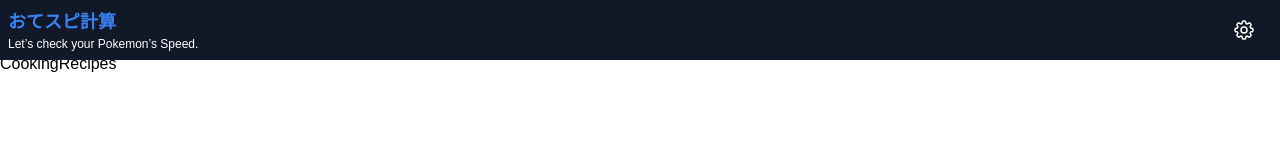
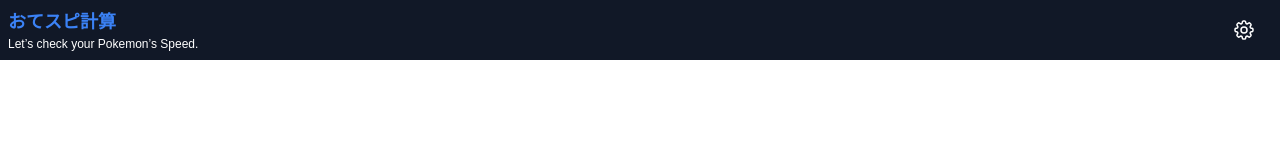
Before and after one commit to Sug1re/PokemonSleep_HelpSpeed, a Next.js app: page /cooking-recipes in a window 1280 px wide. Shown: the top 160 px of the page. Built offline with nearby package versions, Linux system fonts and the light colour scheme; a web font is replaced by a local one.

Commit message:
プチ修正

```diff
--- a/app/cooking-recipes/page.tsx
+++ b/app/cooking-recipes/page.tsx
@@ -2,7 +2,7 @@
 
 const CookingRecipes = () => {
   return (
-    <div>CookingRecipes</div>
+    <div>只今工事中です</div>
   )
 }
 
--- a/app/globals.css
+++ b/app/globals.css
@@ -3,5 +3,5 @@
 @tailwind utilities;
 /* globals.css */
 body {
-    padding-top: 44px; /* ヘッダーの高さ分のスペースを確保 */
+    padding-top: 0px; /* ヘッダーの高さ分のスペースを確保 */
   }
--- a/app/page.tsx
+++ b/app/page.tsx
@@ -339,11 +339,10 @@
     }
   };
 
-//768px以上の時のpadding,marginの調整（やること）
   return (
     <main className=" min-h-screen bg-gray-400">
        <form onSubmit={handleSubmit} className=" flex flex-col justify-evenly">
-        <div className="  pt-4 px-4 sm:px-12 md:px-16 lg:px-32 md:pt-32 lg:pt-16">
+        <div className="  pt-14 px-4 sm:px-12 md:px-16 lg:px-32 md:pt-32 lg:pt-16">
           <div className="grid custom-xs:grid-cols-2 sm:grid-cols-3 gap-4 bg-gray-900 rounded shadow-md  py-4">
             <div className=" flex flex-col space-y-2 container">
               <Label
```
